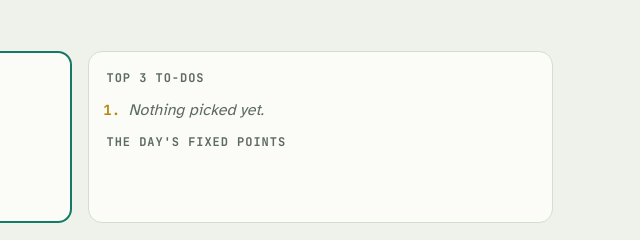
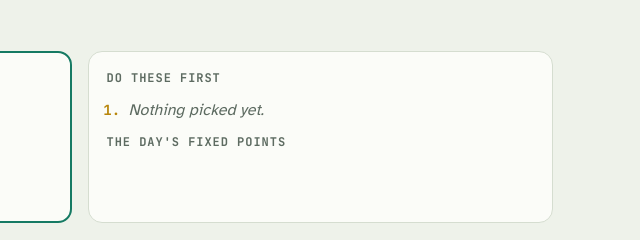
Before and after one commit to kylewrites33-cloud/kyle-hq-app, a plain HTML site: page index.html in a window 1280 px wide. Shown: the part 511-751 px from the top of the page, 607-1247 px from the left. Drawn offline with nearby package versions, Linux system fonts and the light colour scheme.

Commit message:
Today: Do these first (top 5)
Co-Authored-By: Claude Opus 5.5 <noreply@anthropic.com>
Claude-Session: https://claude.ai/code/session_01VF6oN3YH4rgmqYtU5XXAaF

```diff
--- a/index.html
+++ b/index.html
@@ -219,7 +219,7 @@ details.rem-more summary { cursor: pointer; font: 700 13px var(--f-data); color:
         <p class="light" id="light" hidden></p>
       </div>
       <div class="panel">
-        <p class="label">Top 3 to-dos</p>
+        <p class="label">Do these first</p>
         <ol class="top3" id="top3"><li class="empty">Nothing picked yet.</li></ol>
         <p class="label">The day's fixed points</p>
         <ul class="anchors" id="anchors"></ul>
```
